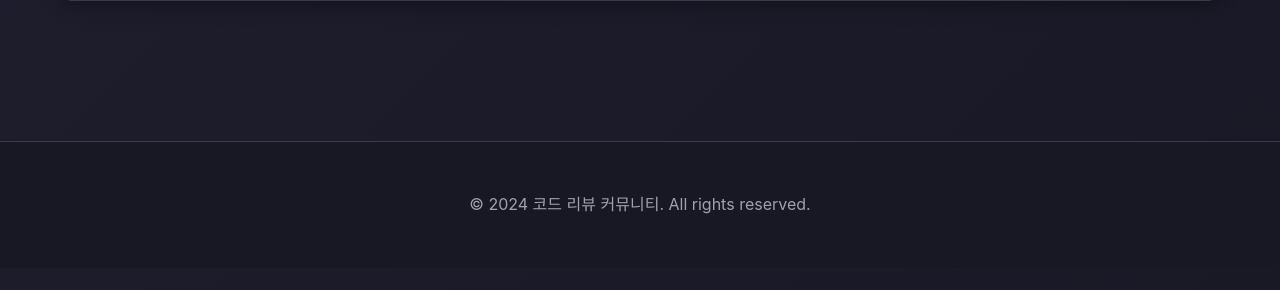
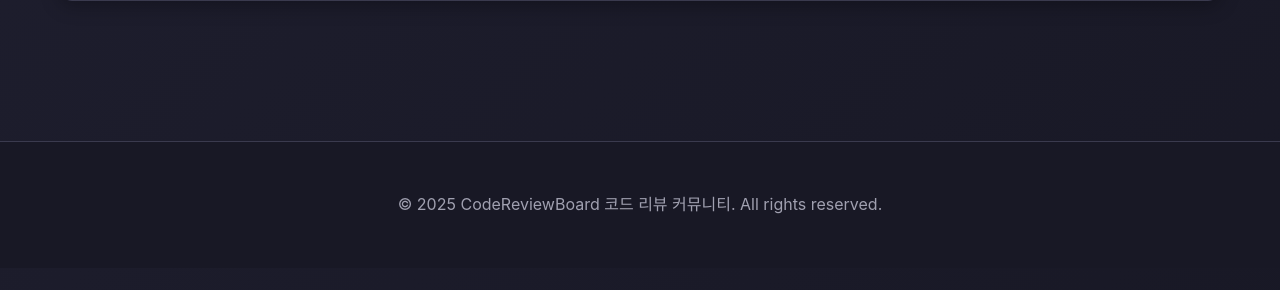
Before and after one commit to seokhun11/web_application_report, a PHP site: page /test/ in a window 1280 px wide. Shown: the part 349-639 px from the top of the page. Run offline with PHP 8.4, Linux system fonts and the light colour scheme; data that the repository does not hold is empty; some web fonts are replaced.

Commit message:
chore: Update copyright year and site name in footer.

```diff
--- a/index.php
+++ b/index.php
@@ -103,7 +103,7 @@ $posts = $stmt->fetchAll();
 
     <footer>
         <div class="container">
-            <p>&copy; 2024 <?php echo SITE_NAME; ?>. All rights reserved.</p>
+            <p>&copy; 2025 CodeReviewBoard <?php echo SITE_NAME; ?>. All rights reserved.</p>
         </div>
     </footer>
 </body>
```
